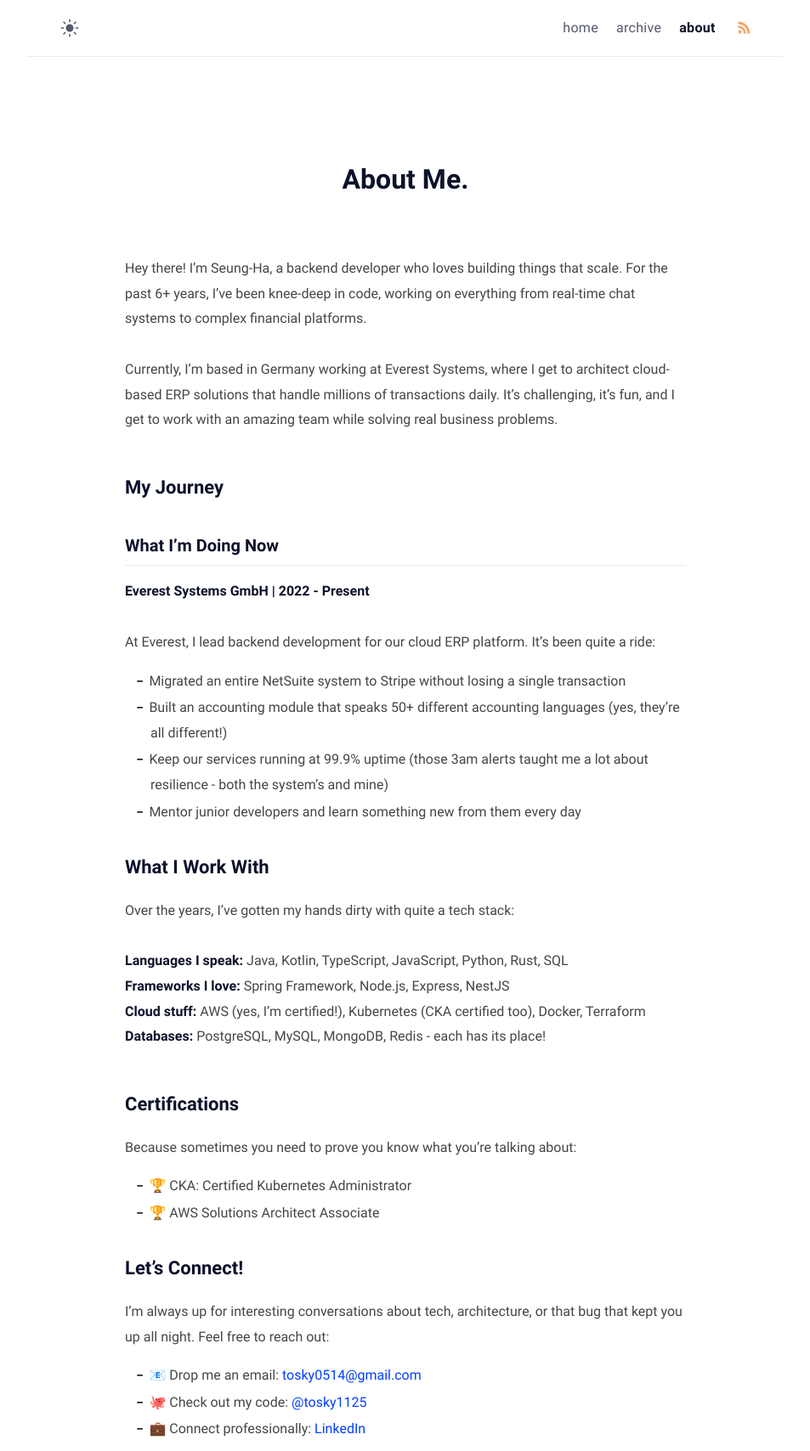
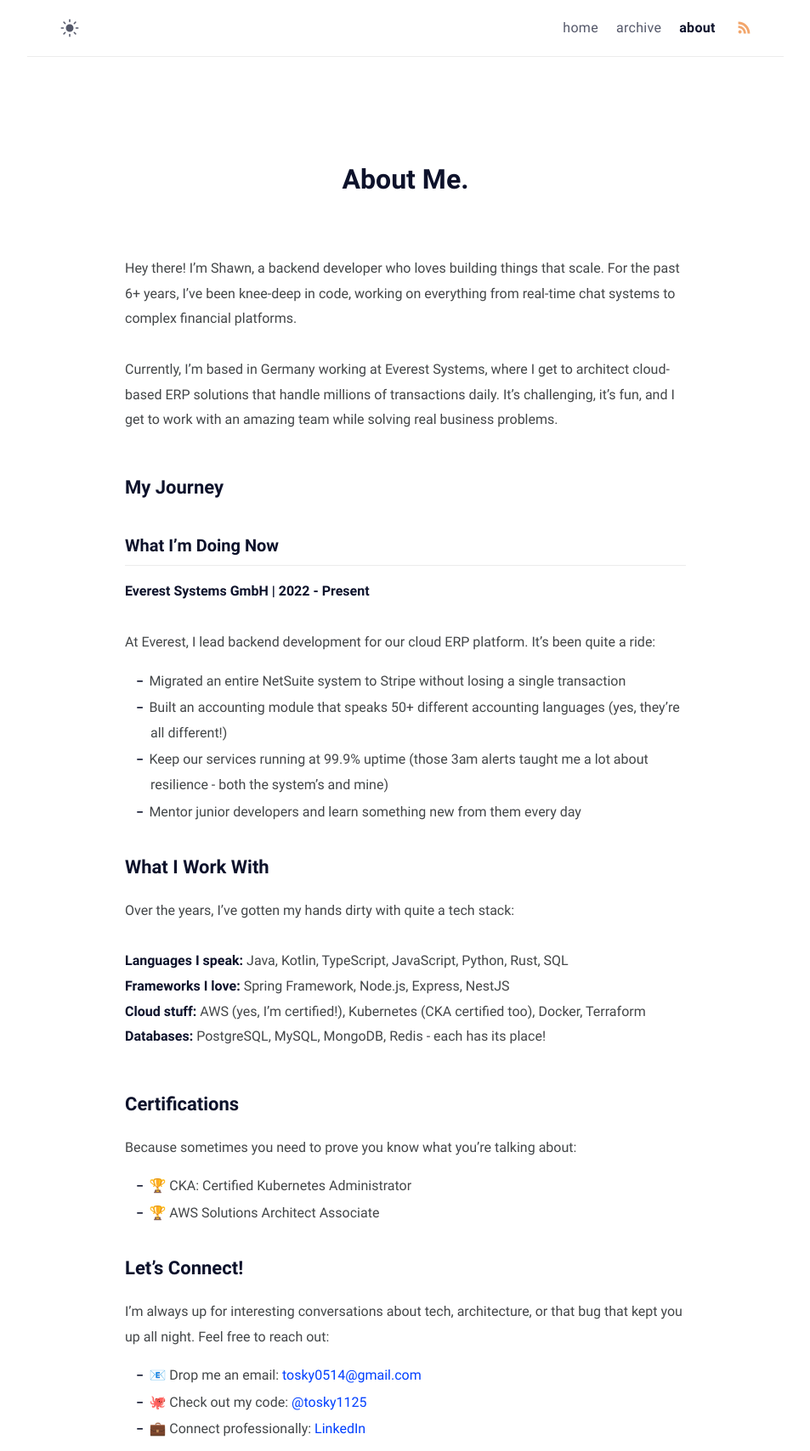
Before and after one commit to tosky1125/tosky1125.github.io, a Jekyll site: the page built from about.markdown, in a window 1280 px wide. Shown: the whole page at 85% size, without its empty margins (163-1116 px from the left). Built offline with Jekyll 4.4.1, drawn with Linux system fonts in a browser that asks for light colours.

Commit message:
Update: Change name from Seung-Ha to Shawn in about page

```diff
--- a/about.markdown
+++ b/about.markdown
@@ -4,7 +4,7 @@ title: About Me
 permalink: /about/
 ---
 
-Hey there! I'm Seung-Ha, a backend developer who loves building things that scale. For the past 6+ years, I've been knee-deep in code, working on everything from real-time chat systems to complex financial platforms.
+Hey there! I'm Shawn, a backend developer who loves building things that scale. For the past 6+ years, I've been knee-deep in code, working on everything from real-time chat systems to complex financial platforms.
 
 Currently, I'm based in Germany working at Everest Systems, where I get to architect cloud-based ERP solutions that handle millions of transactions daily. It's challenging, it's fun, and I get to work with an amazing team while solving real business problems.
 
```
